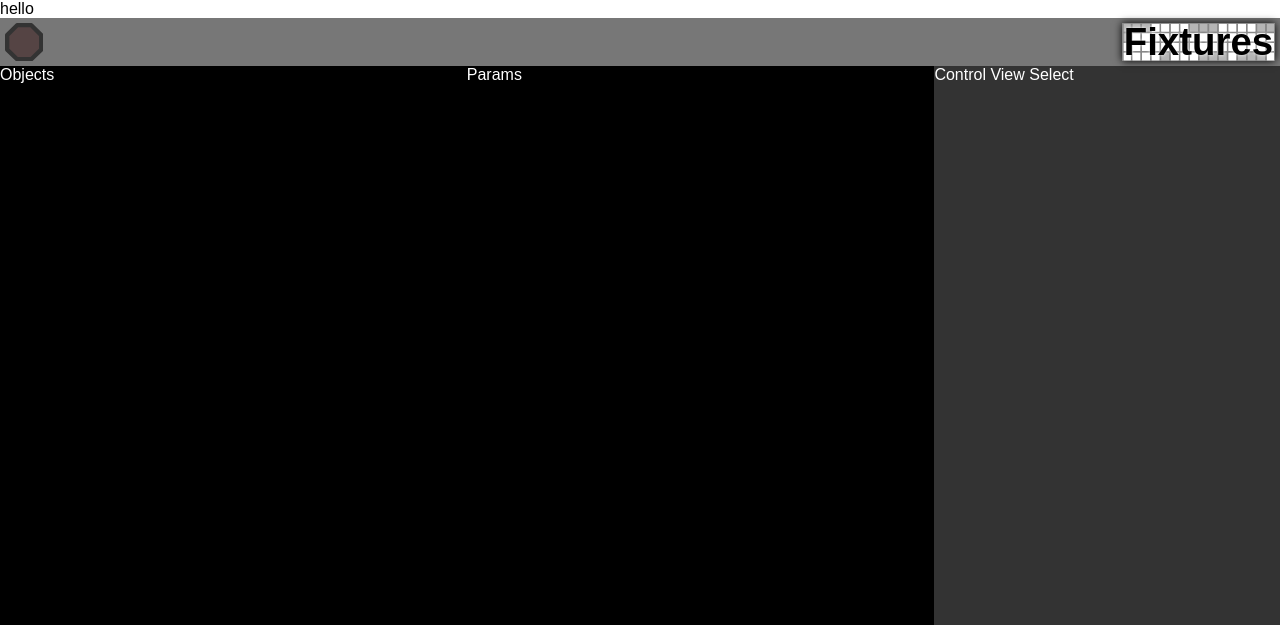
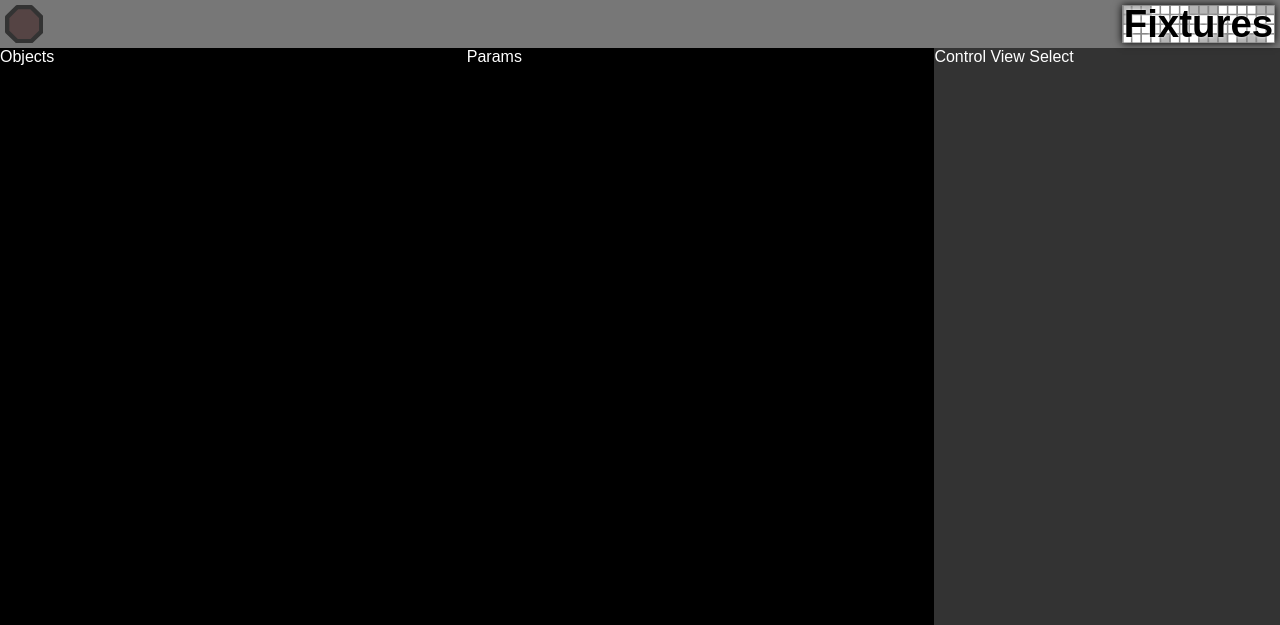
Before and after one commit to markschwartzkopf/foundry-schedule, a website with bundled scripts: page src/browser/index.html in a window 1280 px wide. Shown: the top 625 px of the page. Built offline with nearby package versions, Linux system fonts and the light colour scheme.

Commit message:
second meaningless change

```diff
--- a/src/browser/index.html
+++ b/src/browser/index.html
@@ -149,7 +149,6 @@
 		</style>
 	</head>
 	<body>
-		hello
 		<div id="dmx-modal" class="hidden">
 			<div id="dmx-grid">
 				<div id="dmx-flex"></div>
```
